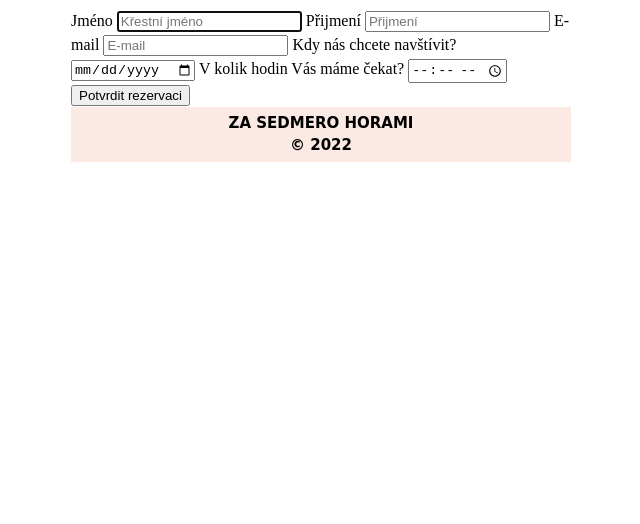
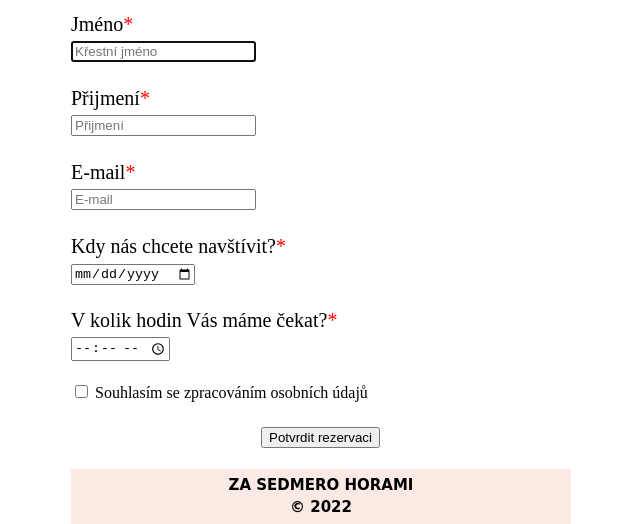
Before and after one commit to PetraPek/za-sedmero-horami, an Eleventy site: page Online_rezervace.html in a window 1280 px wide. Shown: the part 417-941 px from the top of the page, without its empty margins (319-959 px from the left). Before the commit the page ends 800 px from the top, so only its background shows below. Built offline with nearby package versions, Linux system fonts and the light colour scheme; Eleventy itself is replaced by a stand-in of ours; files that its build step writes are made by us from their sources; a web font is replaced by a local one.

Commit message:
úprava stránky online rezervace

```diff
--- a/Online_rezervace.html
+++ b/Online_rezervace.html
@@ -3,58 +3,71 @@ layout: hlavni-sablona
 title: Online rezervace
 ---
 
-<h2>Online rezervace</h2>
+<h2 class="reservation-title" >Online rezervace</h2>
 
 <form action="http://formular.itgirls.cz" method="post">
 
-    <label for="jmeno">Jméno</label>
+
+<div class="form-field">
+    <label for="jmeno">Jméno<span class="reguired">*</span></label>
     <input
         type="text"
         name="jmeno"
         id="jmeno"
         placeholder="Křestní jméno"
         autofocus
-            required
-        >
+        reguired>
+</div>
 
-    <label for="prijmeni">Přijmení</label>
+<div class="form-field">
+    <label for="prijmeni">Přijmení<span class="reguired">*</span></label>
         <input
             type="text"
             name="prijmeni"
             id="prijmeni"
             placeholder="Přijmení"
             autofocus
-            required
-            >
+            required>
+</div>
 
-    <label for="email">E-mail</label>
+<div class="form-field">
+    <label for="email">E-mail<span class="reguired">*</span></label>
         <input
             type="email"
             name="email"
             id="email"
             placeholder="E-mail"
             autofocus
-            required
-        >
+            required>
+</div>
 
-    <label for="kalendar">Kdy nás chcete navštívit?</label>
+
+<div class="form-field">
+    <label for="kalendar">Kdy nás chcete navštívit?<span class="reguired">*</span></label>
         <input
             type="date"
             name="kalendar"
             id="kalendar"
             autofocus
-            required
-        >
+            required>
+</div>
 
-    <label for="cas">V kolik hodin Vás máme čekat?</label>
+
+<div class="form-field">
+    <label for="cas">V kolik hodin Vás máme čekat?<span class="reguired">*</span></label>
         <input
             type="time"
             name="cas"
             id="cas"
             autofocus
-            required
-        >
+            required>
+</div>
 
-    <input type="submit" value="Potvrdit rezervaci">
+<input type="checkbox" name="souhlas" id="souhlas" value="ano">
+<label for="souhlas">Souhlasím se zpracováním osobních údajů</label>
+
+<div class="confirm-reservation">
+    <button class="button-reservation" type="submit">Potvrdit rezervaci</button>
+</div>
 
 </form>
--- a/scss/style.scss
+++ b/scss/style.scss
@@ -189,6 +189,11 @@ body {
 	padding: 0;
 }
 
+.prosecco-link
+.coffee-link {
+	text-decoration: none;
+}
+
 .contact {
 	background-color: rgba($color: colors.$color-primary, $alpha: 0.2);
 	margin-bottom: 20px;
@@ -252,6 +257,28 @@ body {
 	margin-top: 160px;
 }
 
+.reservation-title {
+	text-align: center;
+}
+
+.form-field {
+	margin-bottom: 20px;
+}
+
+.form-field label {
+	display: block;
+	font-size: 20px;
+
+}
+
+.confirm-reservation {
+	margin: 20px 190px 20px 190px;
+}
+
+.reguired {
+	color: red;
+}
+
 .footer {
 	color: black;
 	background-color: rgba($color: colors.$color-primary, $alpha: 0.2);
```
Also changed, not shown: css/style.css, 1 other file. Lines whose indentation alone changed are shown as unchanged.
